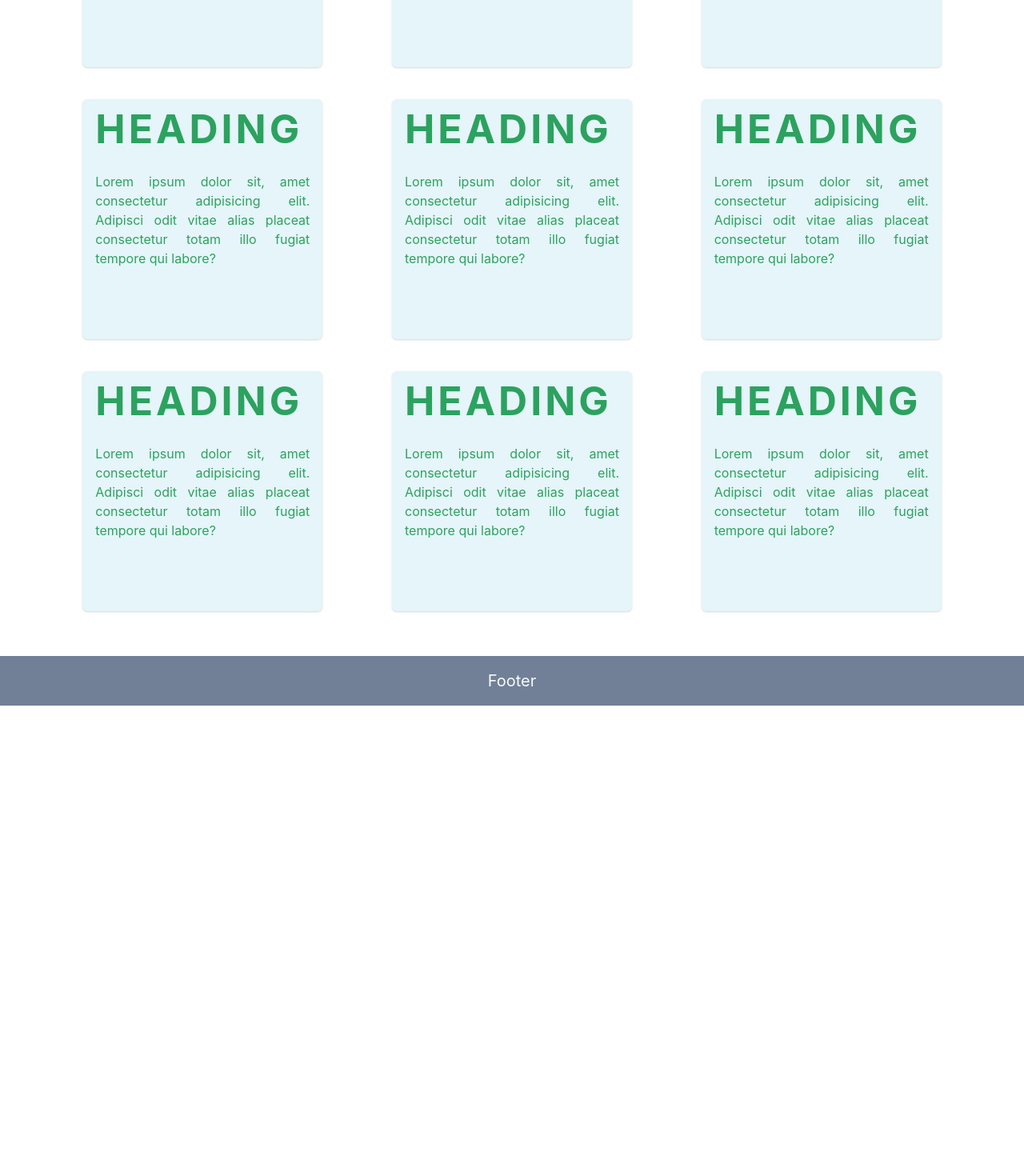
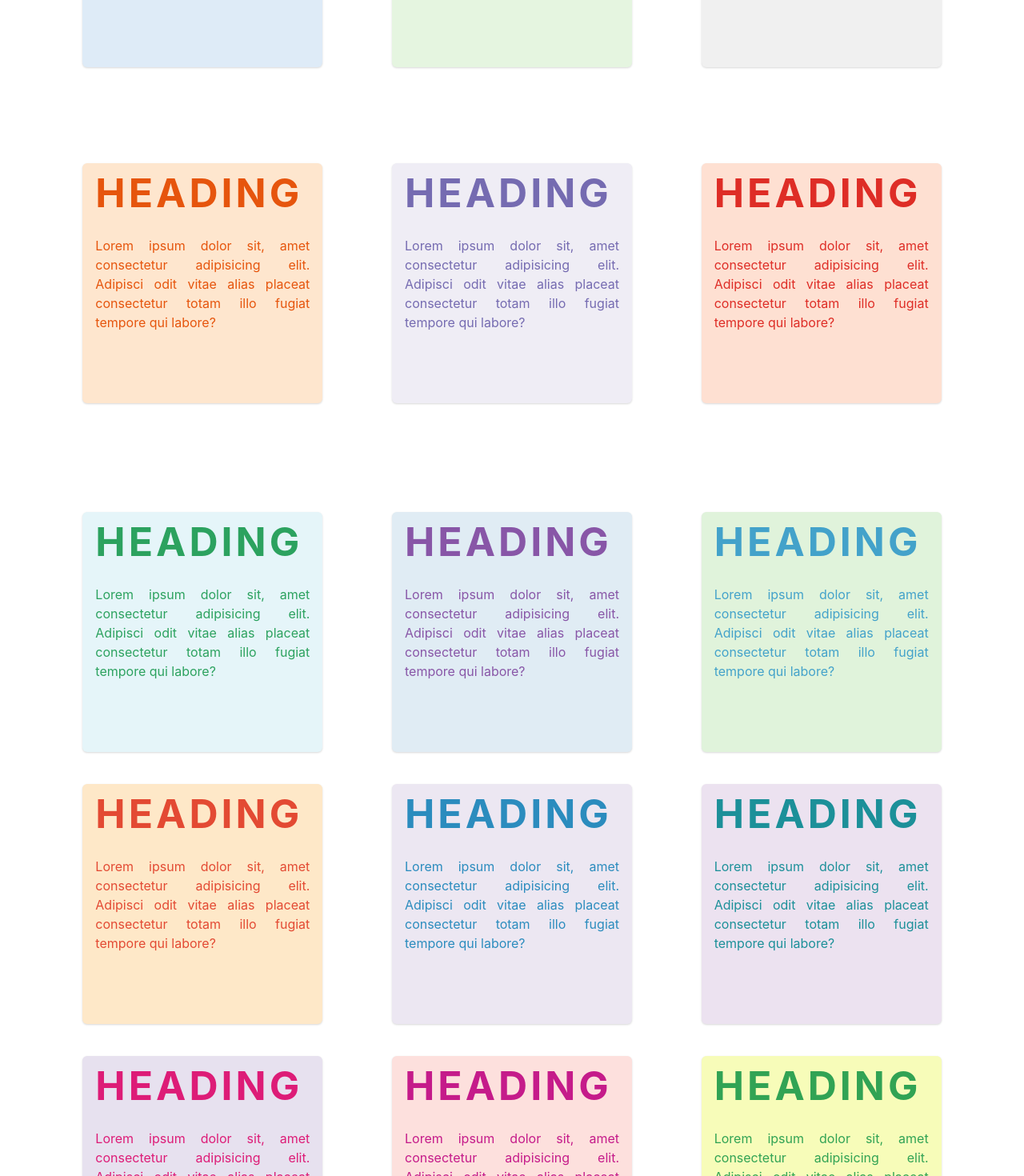
Before and after one commit to daryllcapistrano/colorblind-palette-generator, a React (Create React App) app: page / in a window 1280 px wide. Shown: the part 320-1790 px from the top of the page at 80% size. Before the commit the page ends 1202 px from the top, so only its background shows below. Built offline with nearby package versions, Linux system fonts and the light colour scheme.

Commit message:
make new Card component showing colors for single and multi hues

```diff
--- a/src/App.js
+++ b/src/App.js
@@ -1,32 +1,16 @@
 import React from 'react';
-import { ChakraProvider, Box, SimpleGrid, theme } from '@chakra-ui/react';
+import { ChakraProvider, Box, theme } from '@chakra-ui/react';
 import Header from './components/sections/header';
 import Footer from './components/sections/footer';
-import Card from './components/ui/card';
+
+import CardGrid from './components/layouts/grid';
 
 function App() {
   return (
     <ChakraProvider theme={theme}>
       <Box textAlign="center" fontSize="xl">
         <Header />
-        <Box mx={{ md: 20 }}>
-          <SimpleGrid
-            minH="100vh"
-            columns={{ sm: 1, md: 2, lg: 3 }}
-            my={14}
-            spacing={10}
-          >
-            <Card />
-            <Card />
-            <Card />
-            <Card />
-            <Card />
-            <Card />
-            <Card />
-            <Card />
-            <Card />
-          </SimpleGrid>
-        </Box>
+        <CardGrid />
         <Footer />
       </Box>
     </ChakraProvider>
--- /dev/null
+++ b/src/components/layouts/grid/index.js
@@ -0,0 +1,68 @@
+import React from 'react';
+import { Box, SimpleGrid } from '@chakra-ui/react';
+import Card from '../../ui/card/';
+import { sequential } from '../../../utils/extractColorblindSchemes';
+
+function CardGrid() {
+  // * Single Hues 3 data classes
+  //
+  const Blue = sequential.singleHue.Blues;
+  const Green = sequential.singleHue.Greens;
+  const Grey = sequential.singleHue.Greys;
+  const Orange = sequential.singleHue.Oranges;
+  const Purple = sequential.singleHue.Purples;
+  const Red = sequential.singleHue.Reds;
+  // * Multi Hues 3 data classes
+  //
+  const BlueGreen = sequential.multiHue.BuGn;
+  const BluePurple = sequential.multiHue.BuPu;
+  const GreenBlue = sequential.multiHue.GnBu;
+  const OrangeRed = sequential.multiHue.OrRd;
+  const PurpleBlue = sequential.multiHue.PuBu;
+  const PurpleBlueGreen = sequential.multiHue.PuBuGn;
+  const PurpleRed = sequential.multiHue.PuRd;
+  const RedPurple = sequential.multiHue.RdPu;
+  const YellowGreen = sequential.multiHue.YlGn;
+  const YellowGreenBlue = sequential.multiHue.YlGnBu;
+  const YellowOrangeBrown = sequential.multiHue.YlOrBr;
+  const YellowOrangeRed = sequential.multiHue.YlOrRd;
+
+  return (
+    <Box mx={{ md: 20 }}>
+      <SimpleGrid
+        minH="100vh"
+        columns={{ sm: 1, md: 2, lg: 3 }}
+        my={14}
+        spacing={10}
+      >
+        <Card color={Blue} />
+        <Card color={Green} />
+        <Card color={Grey} />
+        <Card color={Orange} />
+        <Card color={Purple} />
+        <Card color={Red} />
+      </SimpleGrid>
+      <SimpleGrid
+        minH="100vh"
+        columns={{ sm: 1, md: 2, lg: 3 }}
+        my={14}
+        spacing={10}
+      >
+        <Card color={BlueGreen} />
+        <Card color={BluePurple} />
+        <Card color={GreenBlue} />
+        <Card color={OrangeRed} />
+        <Card color={PurpleBlue} />
+        <Card color={PurpleBlueGreen} />
+        <Card color={PurpleRed} />
+        <Card color={RedPurple} />
+        <Card color={YellowGreen} />
+        <Card color={YellowGreenBlue} />
+        <Card color={YellowOrangeBrown} />
+        <Card color={YellowOrangeRed} />
+      </SimpleGrid>
+    </Box>
+  );
+}
+
+export default CardGrid;
--- a/src/components/ui/card/index.js
+++ b/src/components/ui/card/index.js
@@ -1,12 +1,12 @@
 import React from 'react';
 import { Box, Text } from '@chakra-ui/react';
 
-import { sequential } from '../../../utils/extractColorblindSchemes';
+// import { sequential } from '../../../utils/extractColorblindSchemes';
 
-function Card() {
+function Card(props) {
   return (
     <Box
-      bg={sequential.multiHue.BuGn.color1}
+      bg={props.color.color1}
       h="300px"
       w="300px"
       justifySelf="center"
@@ -22,17 +22,12 @@ function Card() {
         casing="uppercase"
         borderTopRadius="md"
         pl={4}
-        color={sequential.multiHue.BuGn.color3}
+        color={props.color.color3}
         letterSpacing={4}
       >
         heading
       </Text>
-      <Text
-        color={sequential.multiHue.BuGn.color3}
-        fontSize="medium"
-        p={4}
-        align="justify"
-      >
+      <Text color={props.color.color3} fontSize="medium" p={4} align="justify">
         Lorem ipsum dolor sit, amet consectetur adipisicing elit. Adipisci odit
         vitae alias placeat consectetur totam illo fugiat tempore qui labore?
       </Text>
```
Also changed, not shown: 1 other file (tests, documents, lock files or other folders).
